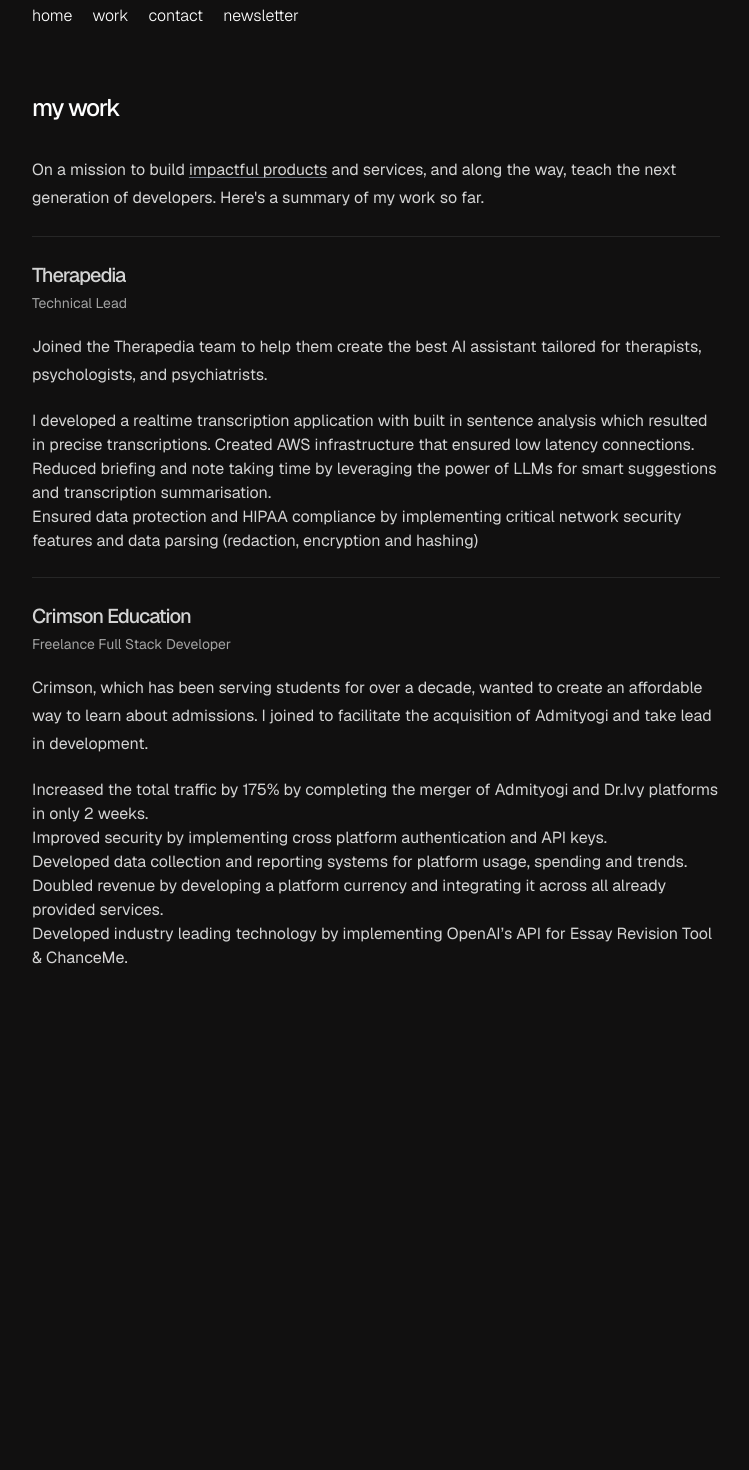
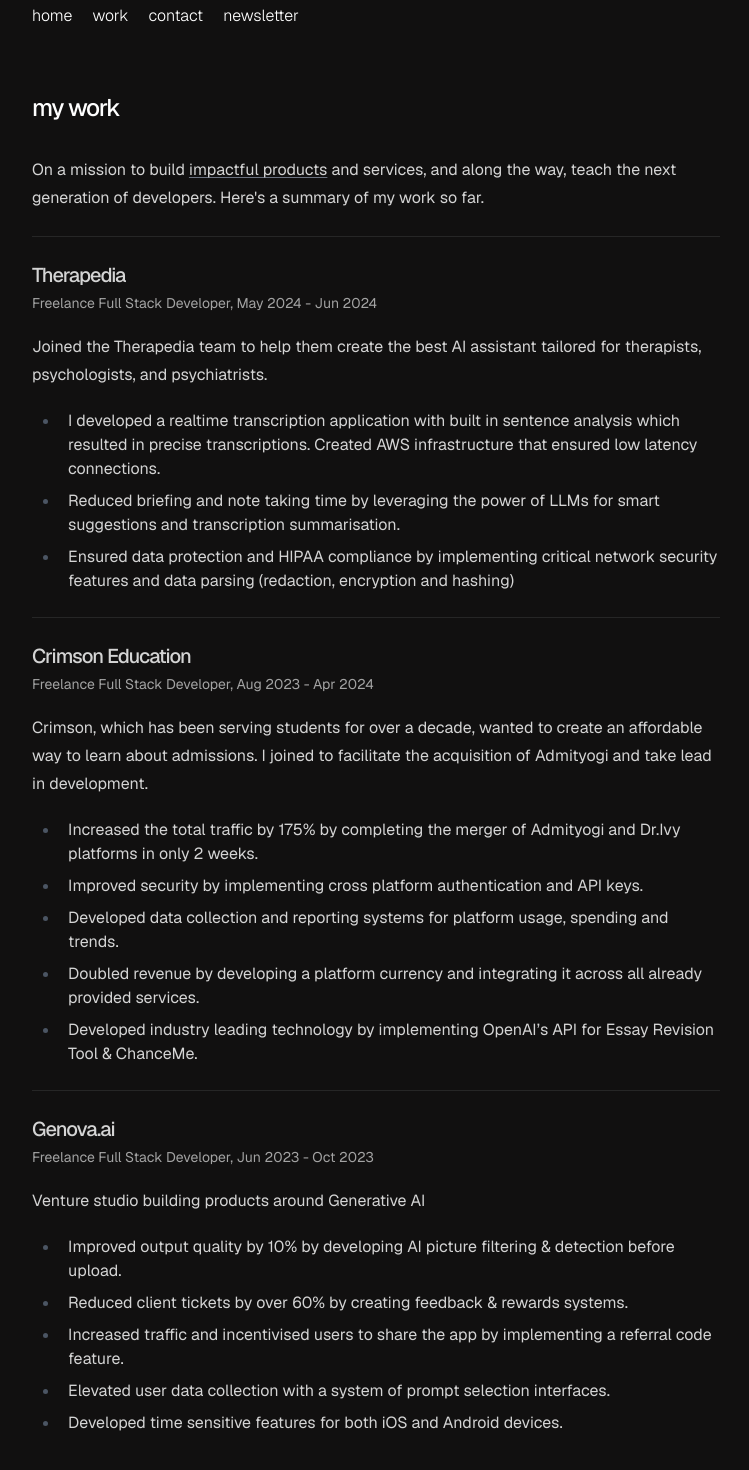
Before and after one commit to krissgardner/krissgardner.com, a Next.js app: page /work in a window 1280 px wide. Shown: the part 60-1530 px from the top of the page, without its empty margins (264-1013 px from the left). Before the commit the page ends 1094 px from the top, so only its background shows below. Built offline with nearby package versions, Linux system fonts and the light colour scheme.

Commit message:
add more text

```diff
--- a/app/work/page.tsx
+++ b/app/work/page.tsx
@@ -16,14 +16,16 @@
       <hr />
 
       <h2 className="font-medium text-xl mb-1 tracking-tighter">Therapedia</h2>
-      <p className="text-neutral-400 text-sm mb-4">Technical Lead</p>
+      <p className="text-neutral-400 text-sm mb-4">
+        Freelance Full Stack Developer, May 2024 - Jun 2024
+      </p>
 
       <p className="my-5">
         Joined the Therapedia team to help them create the best AI assistant
         tailored for therapists, psychologists, and psychiatrists.
       </p>
 
-      <ul>
+      <ul className="list-dark">
         <li>
           I developed a realtime transcription application with built in
           sentence analysis which resulted in precise transcriptions. Created
@@ -46,7 +48,7 @@
         Crimson Education
       </h2>
       <p className="text-neutral-400 text-sm mb-4">
-        Freelance Full Stack Developer
+        Freelance Full Stack Developer, Aug 2023 - Apr 2024
       </p>
 
       <p className="my-5">
@@ -55,7 +57,7 @@
         facilitate the acquisition of Admityogi and take lead in development.
       </p>
 
-      <ul>
+      <ul className="list-dark">
         <li>
           Increased the total traffic by 175% by completing the merger of
           Admityogi and Dr.Ivy platforms in only 2 weeks.
@@ -77,6 +79,39 @@
           Essay Revision Tool & ChanceMe.
         </li>
       </ul>
+
+      <hr />
+
+      <h2 className="font-medium text-xl mb-1 tracking-tighter">Genova.ai</h2>
+      <p className="text-neutral-400 text-sm mb-4">
+        Freelance Full Stack Developer, Jun 2023 - Oct 2023
+      </p>
+
+      <p className="my-5">
+        Venture studio building products around Generative AI
+      </p>
+
+      <ul className="list-dark">
+        <li>
+          Improved output quality by 10% by developing AI picture filtering &
+          detection before upload.
+        </li>
+        <li>
+          Reduced client tickets by over 60% by creating feedback & rewards
+          systems.
+        </li>
+        <li>
+          Increased traffic and incentivised users to share the app by
+          implementing a referral code feature.
+        </li>
+        <li>
+          Elevated user data collection with a system of prompt selection
+          interfaces.
+        </li>
+        <li>
+          Developed time sensitive features for both iOS and Android devices.
+        </li>
+      </ul>
     </div>
   )
 }
```
